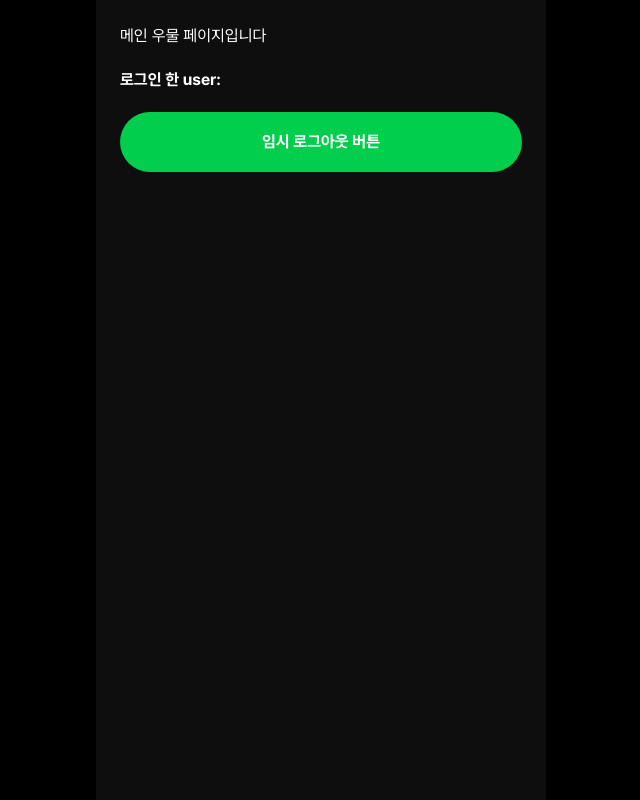
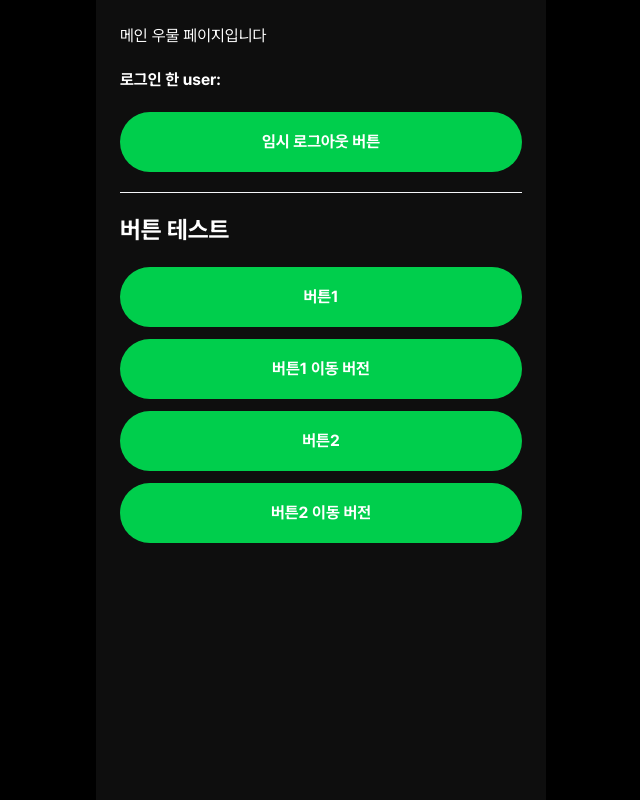
Before and after one commit to Team-Frolog/Frolog_Web, a Next.js app: page / in a window 1280 px wide. Shown: the whole page, without its empty margins (319-959 px from the left). Built offline with nearby package versions, Linux system fonts and the light colour scheme; no server answers.

Commit message:
[Test/#27]: 테스트용 버튼 추가

```diff
--- a/src/app/(DefaultLayout)/(well)/page.tsx
+++ b/src/app/(DefaultLayout)/(well)/page.tsx
@@ -3,8 +3,11 @@
 import Button from '@/components/common/button/Button';
 import { signOut, useSession } from 'next-auth/react';
 import React from 'react';
+import { motion } from 'framer-motion';
+import { useRouter } from 'next/navigation';
 
 function WellPage() {
+  const router = useRouter();
   const { data: session } = useSession();
 
   return (
@@ -17,6 +20,40 @@ function WellPage() {
       <Button onClick={() => signOut({ callbackUrl: '/login' })}>
         임시 로그아웃 버튼
       </Button>
+      <hr />
+      <h5 className='text-title_xl_bold'>버튼 테스트</h5>
+      <div className='flex flex-col gap-3'>
+        <motion.button
+          whileTap={{ scale: 0.95, opacity: 0.9 }}
+          transition={{ duration: 0 }}
+          className='button'
+        >
+          버튼1
+        </motion.button>
+        <motion.button
+          whileTap={{ scale: 0.95, opacity: 0.9 }}
+          transition={{ duration: 0 }}
+          className='button'
+          onClick={() => router.push('/landing')}
+        >
+          버튼1 이동 버전
+        </motion.button>
+        <motion.button
+          whileTap={{ scale: 1.05, opacity: 0.9 }}
+          transition={{ duration: 0 }}
+          className='button'
+        >
+          버튼2
+        </motion.button>
+        <motion.button
+          whileTap={{ scale: 1.05, opacity: 0.9 }}
+          transition={{ duration: 0 }}
+          className='button'
+          onClick={() => router.push('/landing')}
+        >
+          버튼2 이동 버전
+        </motion.button>
+      </div>
     </div>
   );
 }
--- a/src/components/common/button/Button.tsx
+++ b/src/components/common/button/Button.tsx
@@ -17,7 +17,7 @@ function Button({
     <button
       type={type}
       disabled={disabled}
-      className={`box-border w-full rounded-[30px] bg-main px-[30px] py-[18px] text-body_lg_bold text-white transition-all ${disabled && `pointer-events-none opacity-[0.4]`}`}
+      className={`button ${disabled && `button-disabled`}`}
       {...props}
     >
       {children}
--- a/src/components/common/button/LinkButton.tsx
+++ b/src/components/common/button/LinkButton.tsx
@@ -8,7 +8,7 @@ interface Props {
 }
 
 function LinkButton({ children, route, disabled }: Props) {
-  const classes = `box-border w-full rounded-[30px] bg-main px-[30px] py-[18px] text-center text-body_lg_bold text-white transition-all ${disabled && `pointer-events-none opacity-[0.4]`}`;
+  const classes = `button text-center ${disabled && `button-disabled`}`;
   return (
     <Link href={route} className={classes}>
       {children}
--- a/src/styles/components.css
+++ b/src/styles/components.css
@@ -3,4 +3,10 @@
 @tailwind utilities;
 
 @layer components {
+  .button {
+    @apply box-border w-full rounded-[30px] bg-main px-[30px] py-[18px] text-body_lg_bold text-white transition-all;
+  }
+  .button-disabled {
+    @apply pointer-events-none opacity-[0.4];
+  }
 }
```
